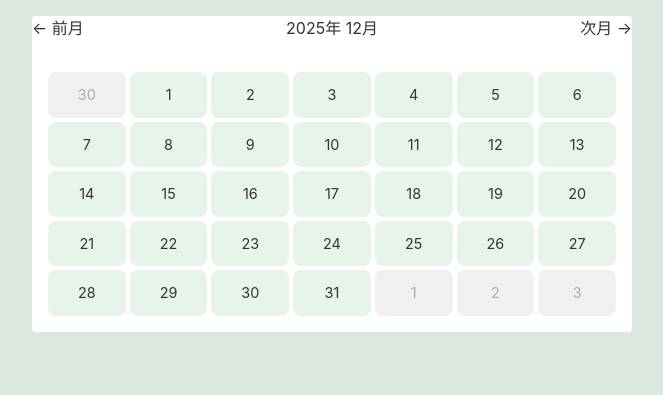
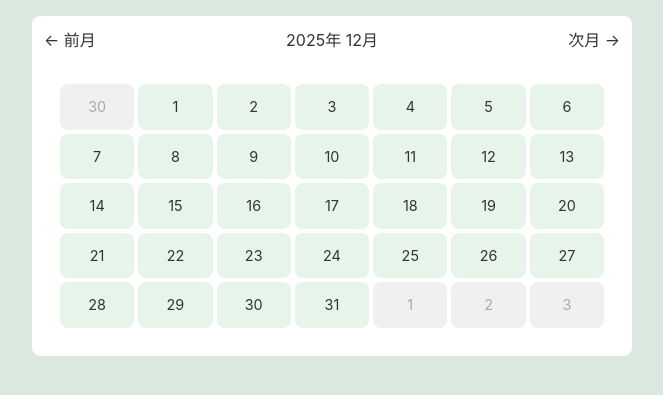
Before and after one commit to akanejingu07/mood_app, a Flask app: page /calendar in a window 1280 px wide. Shown: the part 92-487 px from the top of the page, without its empty margins (308-971 px from the left). Run offline with Flask 3, Linux system fonts and the light colour scheme; a user stored in the database is signed in; data that the repository does not hold is empty; some libraries are stand-ins or nearby versions.

Commit message:
css調整

```diff
--- a/static/css/style.css
+++ b/static/css/style.css
@@ -289,7 +289,8 @@ input[type=range]::-moz-range-thumb {
 --------------------------- */
 .calendar-card-wrapper {
   background-color: #fff;
-  border-radius: 4px;
+  border-radius: 8px;
+  padding: 12px;
 }
 
 .calendar-grid {
```
